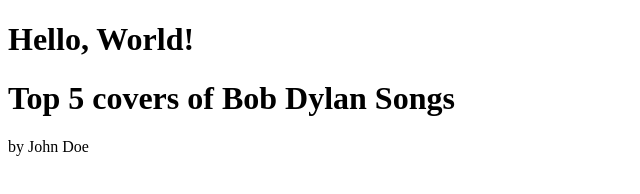
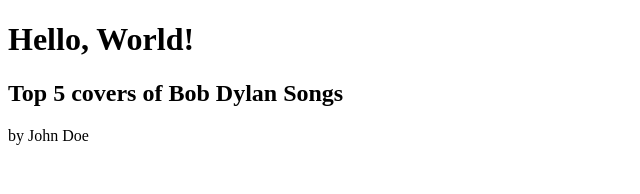
Before and after one commit to deanleigh/Schema_Testing, a plain HTML site: page index.html in a window 1280 px wide. Shown: the whole page, without its empty margins (0-640 px from the left). Drawn offline with Linux system fonts and the light colour scheme.

Commit message:
refactor: Update index.html with correct schema.org markup for article

```diff
--- a/index.html
+++ b/index.html
@@ -8,8 +8,8 @@
 
 <body>
     <h1>Hello, World!</h1>
-    <div itemscope itemtype="https://schema.org/ItemList https://schema.org/CreativeWork">
-        <h1 itemprop="name">Top 5 covers of Bob Dylan Songs</h1>
+    <div itemscope itemtype="https://schema.org/Article">
+        <h2 itemprop="name">Top 5 covers of Bob Dylan Songs</h2>
         <div itemprop="author" itemscope itemtype="https://schema.org/Person">
           by <span itemprop="name">John Doe</span>
         </div>
```
